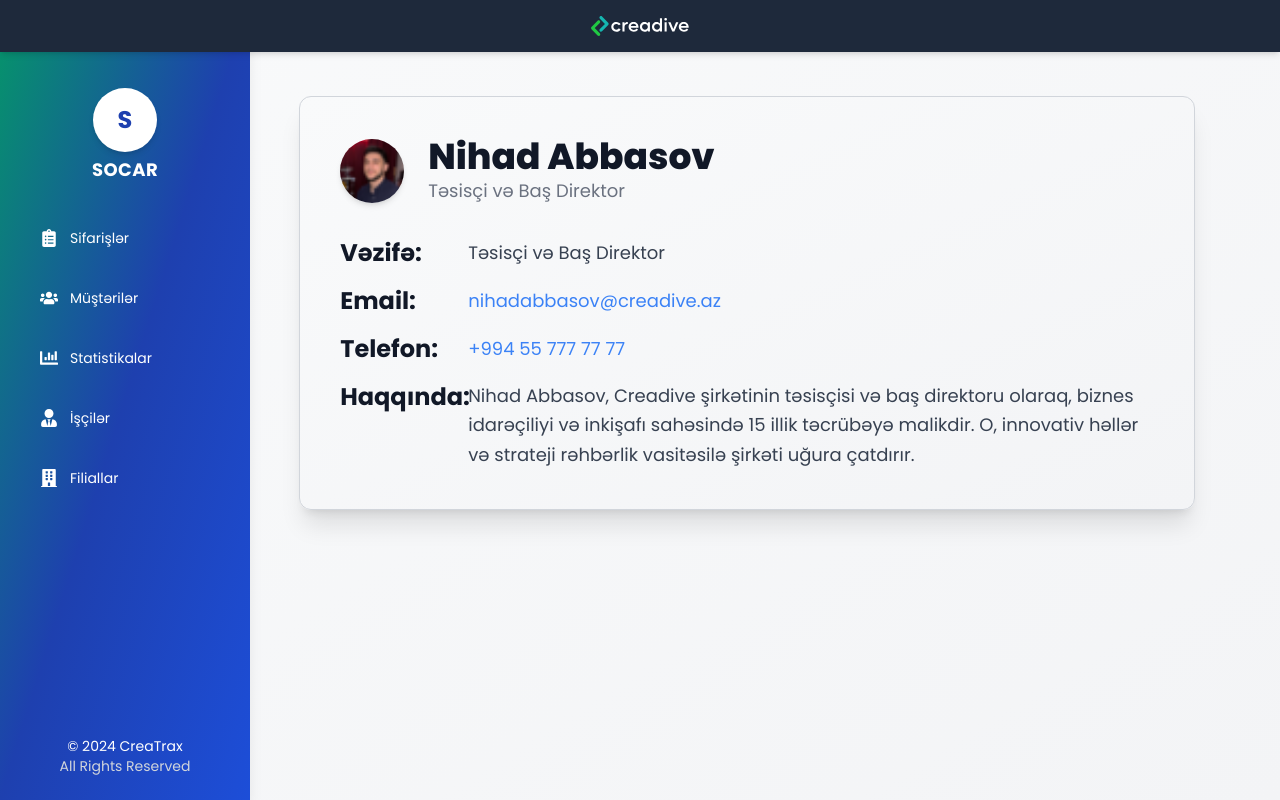
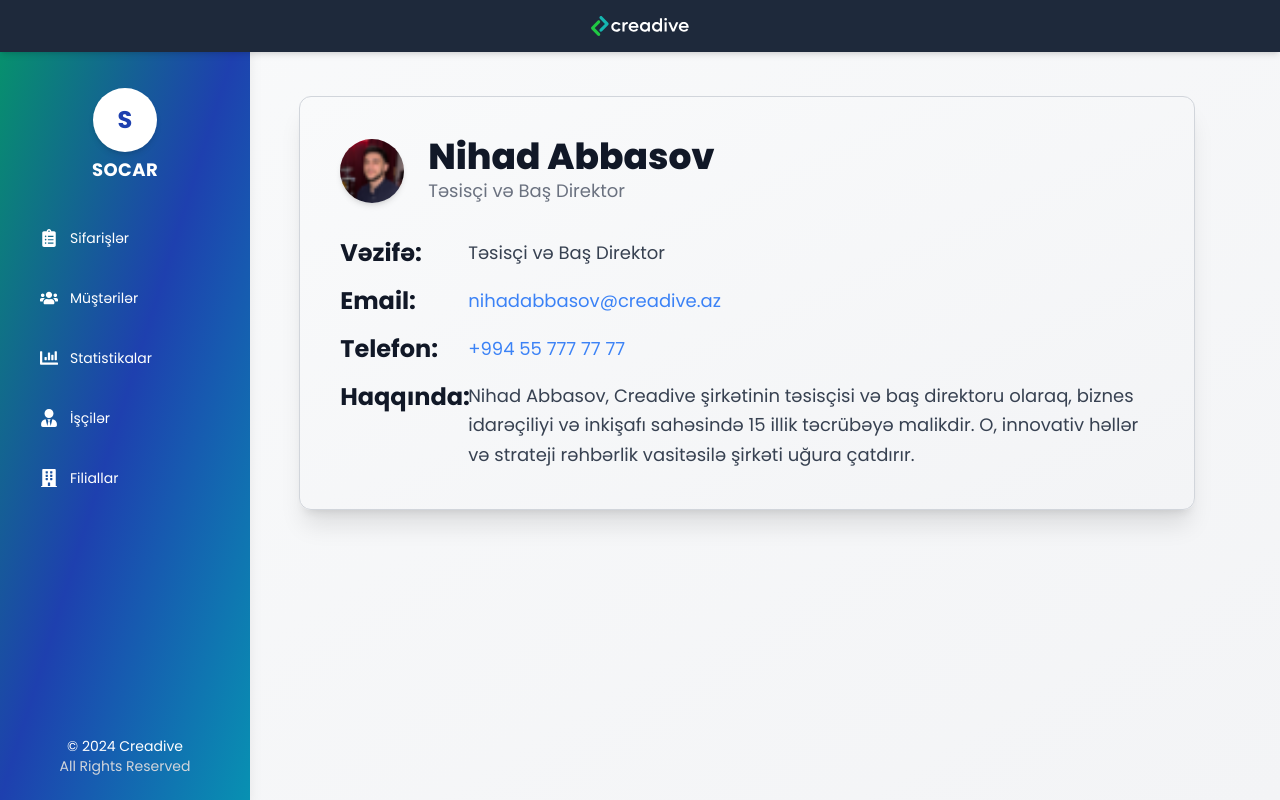
Before and after one commit to nihad-xalq/creatrax, a Next.js app: page /employees/1 in a window 1280 px wide. Built offline with nearby package versions, Linux system fonts and the light colour scheme.

Commit message:
little changes

```diff
--- a/src/components/semantic/Footer.tsx
+++ b/src/components/semantic/Footer.tsx
@@ -2,6 +2,7 @@ import { FaFacebook, FaInstagram, FaLinkedin } from "react-icons/fa";
 import { FaXTwitter } from "react-icons/fa6";
 import Link from "next/link";
 import { JSX } from "react";
+import { fullYear } from "@/helpers/getTimes";
 
 interface SocialMediaAccounts {
   name: string;
@@ -85,8 +86,6 @@ const socialMediaAccounts: SocialMediaAccounts[] = [
 ];
 
 export const Footer = () => {
-  const fullYear: number = new Date().getFullYear();
-
   return (
     <footer className="bg-slate-800 text-white pt-12 pb-4">
       <div className="footer_inner myContainer mx-auto px-4">
@@ -118,11 +117,16 @@ export const Footer = () => {
 
           {/* Column 3: Contact Info */}
           <div>
-            <h2 className="text-lg font-semibold mb-2 lg:mb-4">Bizimlə əlaqə</h2>
+            <h2 className="text-lg font-semibold mb-2 lg:mb-4">
+              Bizimlə əlaqə
+            </h2>
             <ul className="flex flex-col gap-1">
               {contactDatas.map((data, index) => {
                 return (
-                  <li key={index} className="text-sm lg:text-xs text-gray-300 font-light">
+                  <li
+                    key={index}
+                    className="text-sm lg:text-xs text-gray-300 font-light"
+                  >
                     {data.title}: <Link href={data.href}>{data.value}</Link>
                   </li>
                 );
--- a/src/components/semantic/Sidebar.tsx
+++ b/src/components/semantic/Sidebar.tsx
@@ -1,8 +1,9 @@
+import { fullYear } from "@/helpers/getTimes";
 import { Navbar } from "./Navbar";
 
 export const Sidebar = () => {
   return (
-    <aside className="fixed top-0 left-0 h-screen bg-gradient-to-tl from-blue-700 via-blue-800 to-emerald-600 shadow-lg w-[250px] hidden lg:flex flex-col items-center p-6">
+    <aside className="fixed top-0 left-0 h-screen bg-gradient-to-tl from-cyan-600 via-blue-800 to-emerald-600 shadow-lg w-[250px] hidden lg:flex flex-col items-center p-6">
       {/* Logo */}
       <div className="flex flex-col items-center text-white mb-8 mt-16">
         <div className="w-16 h-16 bg-white rounded-full flex items-center justify-center shadow-md mb-1">
@@ -16,7 +17,7 @@ export const Sidebar = () => {
 
       {/* Footer */}
       <div className="mt-auto text-center text-sm text-white">
-        <p>&copy; {new Date().getFullYear()} CreaTrax</p>
+        <p>&copy; {fullYear} Creadive</p>
         <p className="text-gray-300">All Rights Reserved</p>
       </div>
     </aside>
--- /dev/null
+++ b/src/helpers/getTimes.ts
@@ -0,0 +1 @@
+export const fullYear: number = new Date().getFullYear();
```
